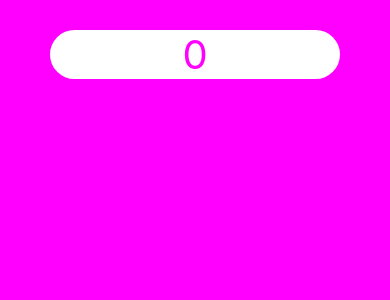
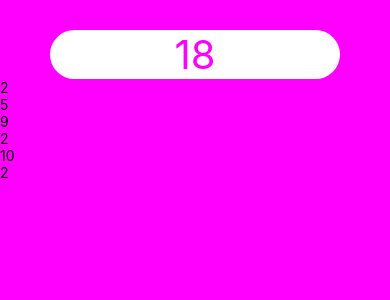
Before and after one commit to gooddaymorgan/Target-Sum-Game, a React Native app: screen / in a window 390 px wide. Shown: the top 300 px of the page. Built offline with nearby package versions, Linux system fonts and the light colour scheme.

Commit message:
FOUND THE ERROR YIPPEE
- game was not rendering because 'randomNumberCount' was not defined
- Arlin helped me yay
- the  game will now render 6 different numbers to add to get to target sum

```diff
--- a/App.js
+++ b/App.js
@@ -9,7 +9,7 @@ import Game from './Game';
 
 class App extends React.Component {
   render() {
-    return <Game />;
+    return <Game randomNumberCount={6} />;
   }
 }
 
```
